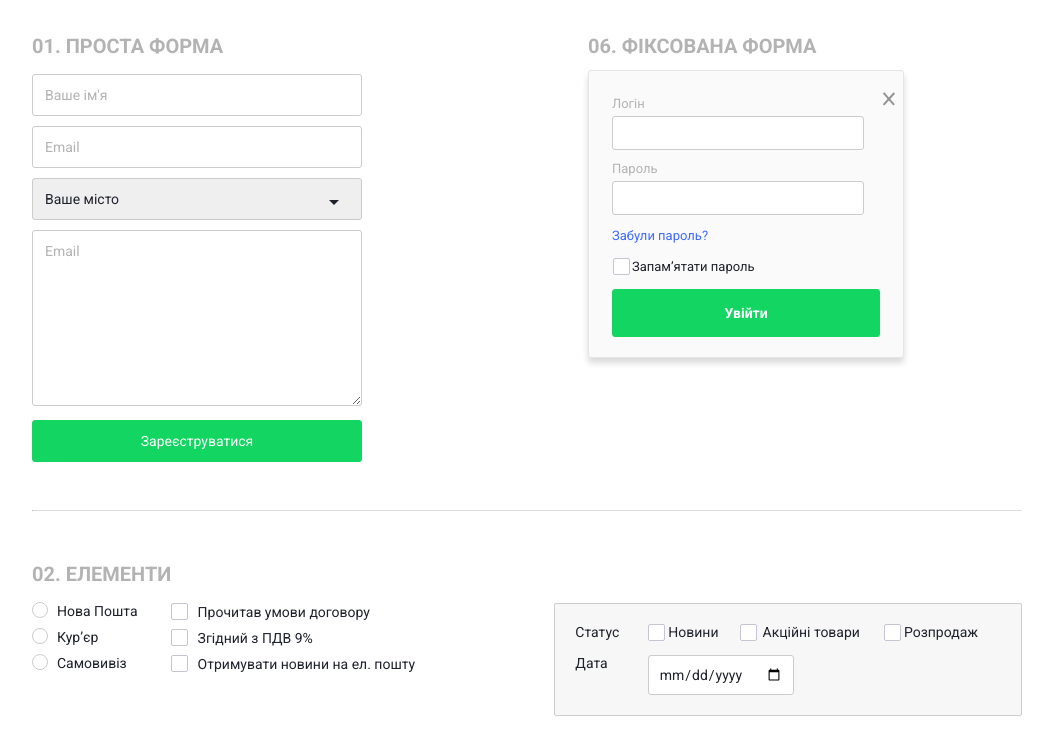
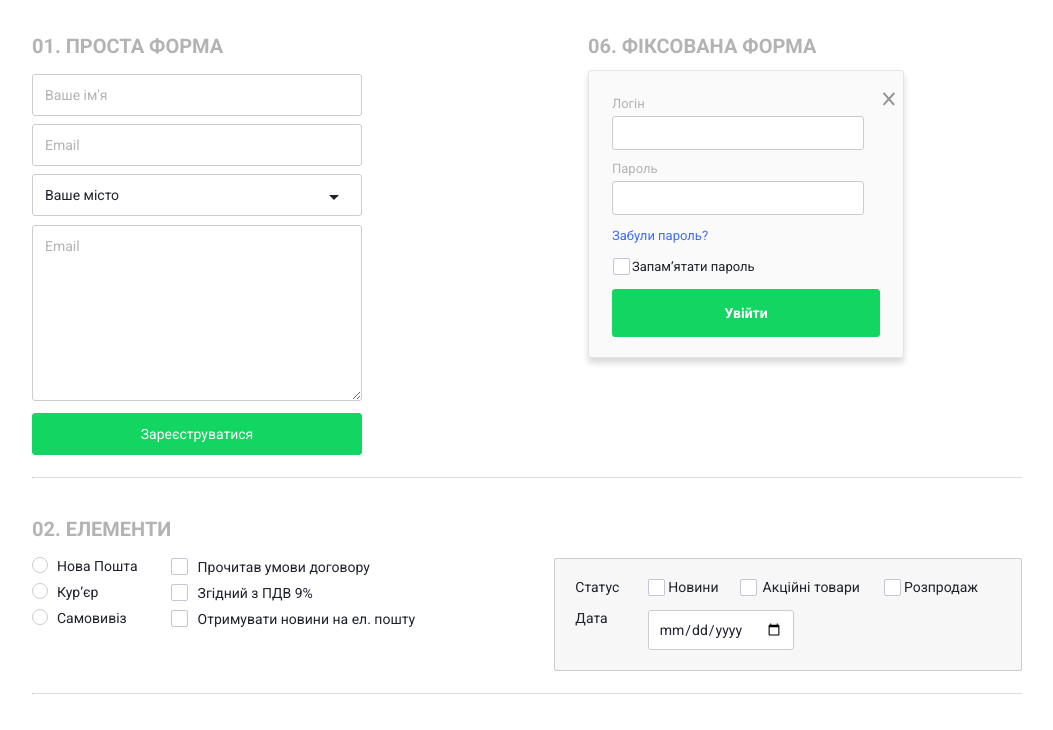
Before and after one commit to kostyantinkaschko/forms, a plain HTML site: page index.html in a window 1280 px wide. Shown: the part 62-792 px from the top of the page, without its empty margins (113-1166 px from the left). Drawn offline with Linux system fonts and the light colour scheme.

Commit message:
Update style.css

```diff
--- a/css/style.css
+++ b/css/style.css
@@ -6,6 +6,7 @@ input {
     font-family: "Roboto", sans-serif;
     border-radius: 3px;
     box-sizing: border-box;
+    cursor: pointer;
 }
 
 textarea {
@@ -98,7 +99,8 @@ h2 {
     width: 330px;
 }
 
-.common-form textarea{
+.common-form textarea {
+    margin-top: 51px;
     width: 304px;
 }
 
@@ -106,11 +108,23 @@ h2 {
     width: 330px;
 }
 
-.common-form select{
+select {
+    appearance: none;
+    -webkit-appearance: none;
+    cursor: pointer;
+    z-index: 1;
+}
+
+.common-form select {
     width: 330px;
+    position: absolute;
+    z-index: 4;
+    background: transparent;
+    cursor: pointer;
 }
+
 .common-form input:not(.submit),
-.common-form textarea,
+textarea,
 .form-select {
     border-radius: 3px;
     border: 1px solid #ccc;
@@ -119,7 +133,7 @@ h2 {
 .common-form input:not(.submit),
 .common-form textarea,
 .form-select {
-    margin-bottom: 10px;
+    margin-bottom: 8px;
 }
 
 .common-form input:focus:not(.submit),
@@ -169,7 +183,7 @@ select {
 }
 
 .top-setting {
-    top: 183px;
+   top: 178px;
 }
 
 input::placeholder,
@@ -217,7 +231,7 @@ input::placeholder,
     box-shadow: 0px 5px 6px rgba(0, 0, 0, 0.15);
 }
 
-.fixed-form{
+.fixed-form {
     position: fixed;
     right: 249px;
     z-index: 5;
@@ -284,7 +298,7 @@ input::placeholder,
 }
 
 hr {
-    margin: 48px 0 51px;
+    margin: 22px 0 39px;
     border-top: 1px solid #dcdcde;
     border-bottom: none;
 }
@@ -388,6 +402,8 @@ table {
     position: absolute;
     left: -27px;
     padding-right: 25px;
+    width: 119px;
+    height: 17px;
     z-index: 5;
     opacity: 0;
 }
@@ -396,7 +412,7 @@ table {
     width: 149px;
     height: 16px;
     position: absolute;
-    top: 195px;
+    top: 186px;
     left: 19px;
     padding-right: 25px;
     z-index: 5;
@@ -608,6 +624,7 @@ table {
     width: 159px;
     height: 70px;
     opacity: 0;
+    z-index: 5;
 }
 
 .woman {
@@ -617,6 +634,7 @@ table {
     width: 159px;
     height: 70px;
     opacity: 0;
+    z-index: 5;
 }
 
 .man-label,
@@ -974,6 +992,6 @@ h3 {
     background-color: #85868d;
 }
 
-.end-block{
+.end-block {
     margin-bottom: 156px;
 }
```
